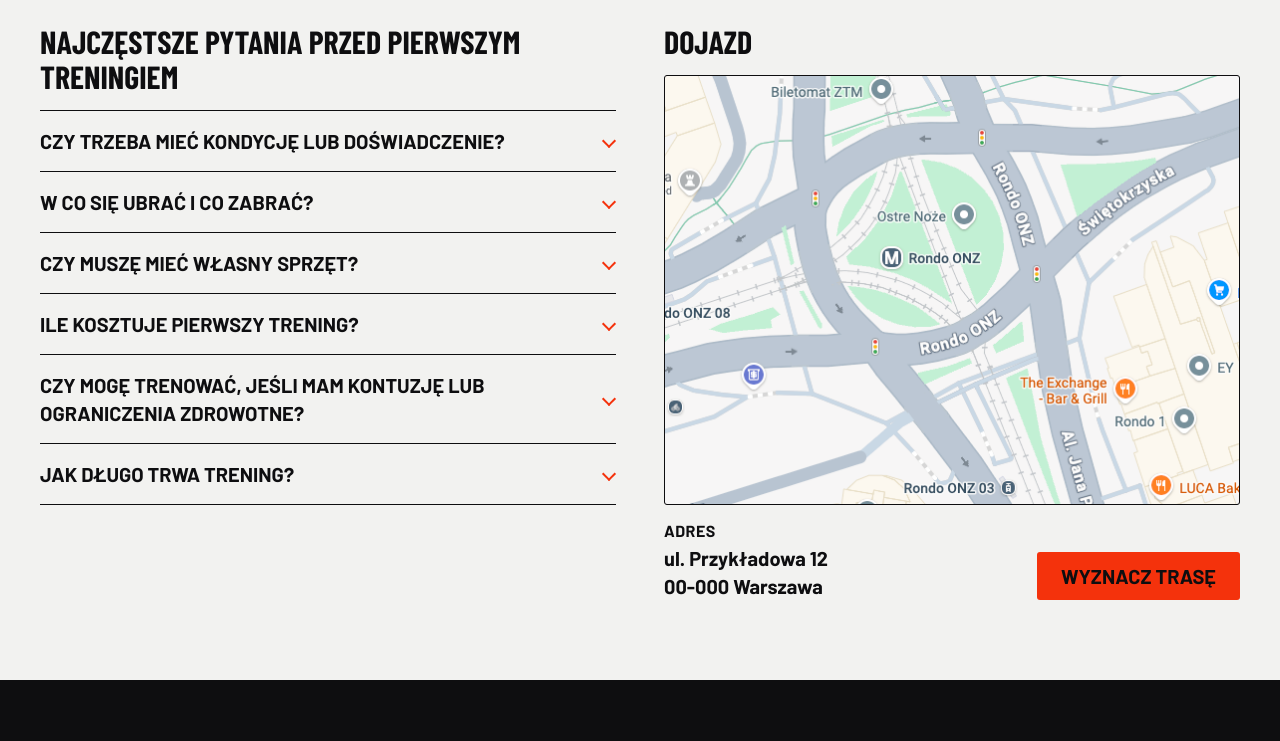
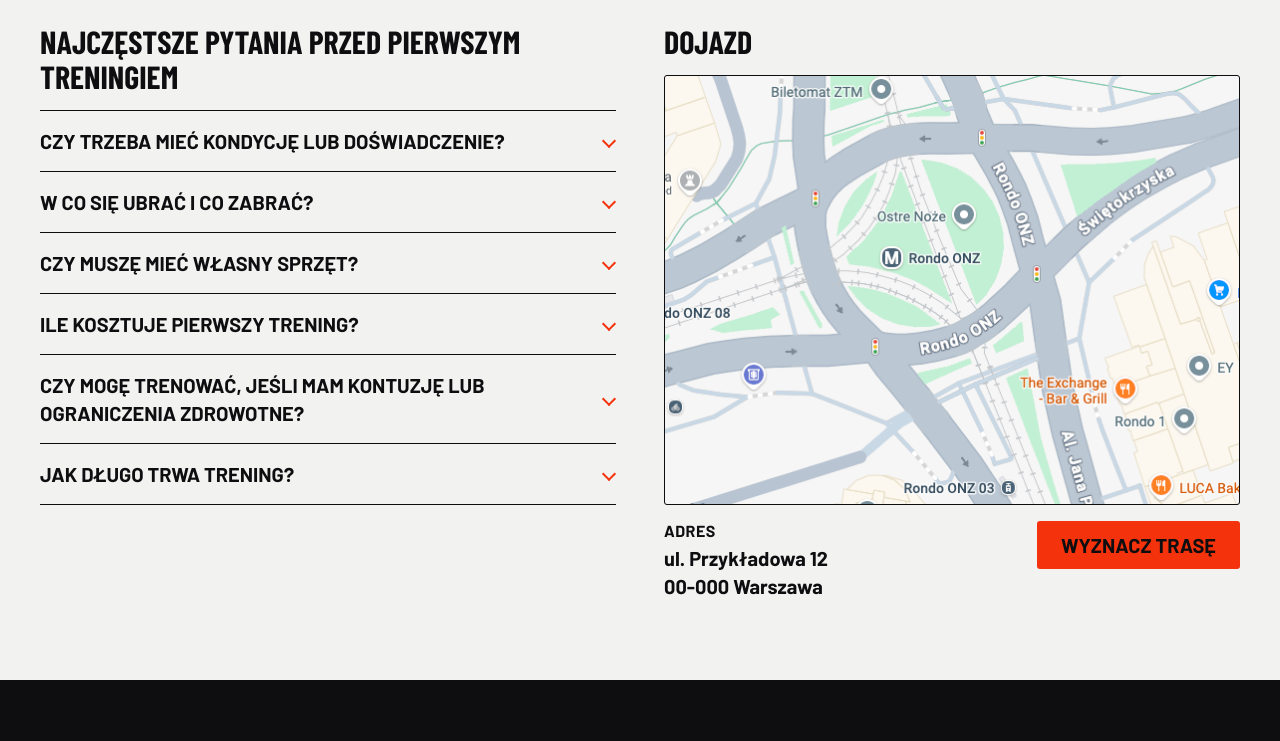
Before and after one commit to Michal-Delikat/fighting-scool, a plain HTML site: page public/index.html in a window 1280 px wide. Shown: the part 6087-6828 px from the top of the page. Drawn offline with Linux system fonts and the light colour scheme.

Commit message:
Location and form fix

```diff
--- a/public/css/dojazd.css
+++ b/public/css/dojazd.css
@@ -35,9 +35,8 @@
 }
 
 .dojazd__info {
-  display: grid;
-  grid-template-columns: minmax(0, 1fr) auto;
-  align-items: end;
+  display: flex;
+  flex-direction: column;
   gap: 16px;
 }
 
@@ -55,6 +54,7 @@
 }
 
 .dojazd__cta {
+  align-self: flex-start;
   justify-self: end;
 }
 
@@ -62,3 +62,11 @@
   outline: 2px solid var(--bg);
   outline-offset: 2px;
 }
+
+@media (min-width: 769px) {
+  .dojazd__info {
+    display: grid;
+    grid-template-columns: minmax(0, 1fr) auto;
+    align-items: end;
+  }
+}
--- a/public/css/zapis.css
+++ b/public/css/zapis.css
@@ -41,8 +41,6 @@
 }
 
 .zapis__hint {
-  padding: 16px;
-  border: 1px solid var(--bg);
   border-radius: var(--radius);
 }
 
```
